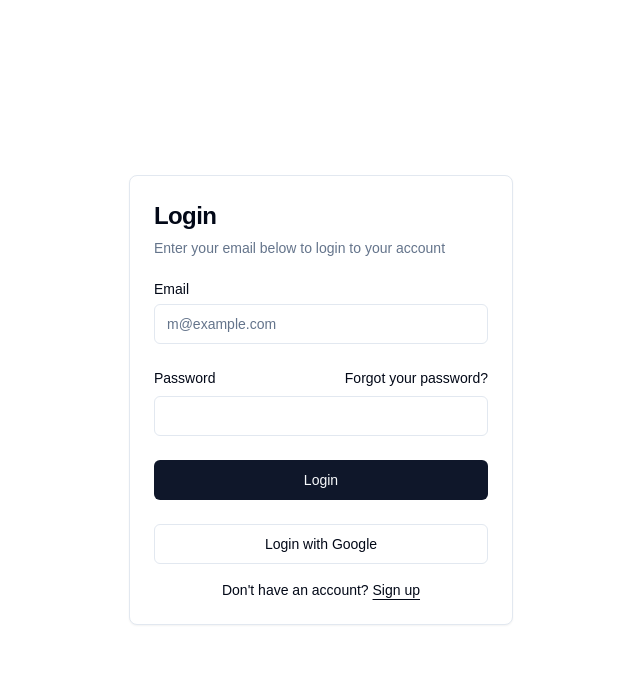
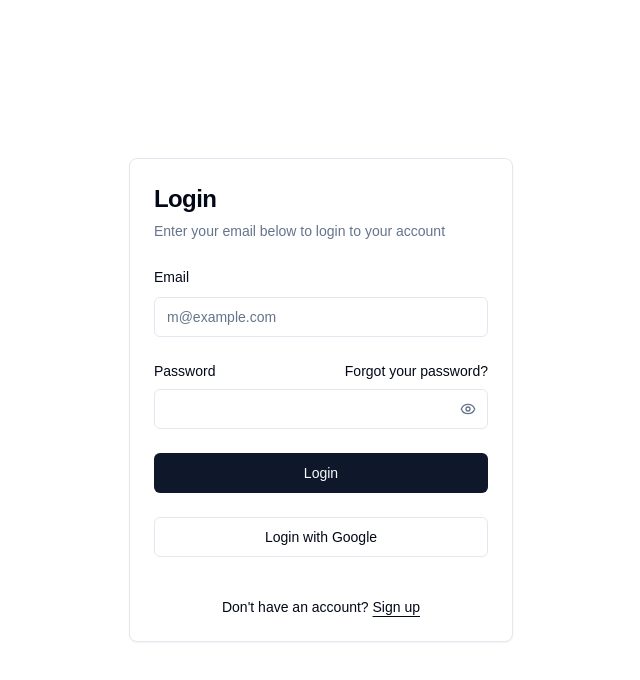
Before and after one commit to dugganl1/my-dashboard-project, a Next.js app: page /login in a window 1280 px wide. Shown: the top 680 px of the page, without its empty margins (319-959 px from the left). Built offline with nearby package versions, Linux system fonts and the light colour scheme.

Commit message:
edited form so it was react-hook-form with zod validation

```diff
--- a/components/login-form.tsx
+++ b/components/login-form.tsx
@@ -1,41 +1,110 @@
-import { cn } from "@/lib/utils"
-import { Button } from "@/components/ui/button"
-import {
-  Card,
-  CardContent,
-  CardDescription,
-  CardHeader,
-  CardTitle,
-} from "@/components/ui/card"
-import { Input } from "@/components/ui/input"
-import { Label } from "@/components/ui/label"
+"use client";
 
-export function LoginForm({
-  className,
-  ...props
-}: React.ComponentPropsWithoutRef<"div">) {
+import { useState } from "react";
+import { useForm } from "react-hook-form";
+import { zodResolver } from "@hookform/resolvers/zod";
+import * as z from "zod";
+import { Eye, EyeOff } from "lucide-react";
+import { cn } from "@/lib/utils";
+import { Button } from "@/components/ui/button";
+import { Card, CardContent, CardDescription, CardHeader, CardTitle } from "@/components/ui/card";
+import { Input } from "@/components/ui/input";
+import { Label } from "@/components/ui/label";
+import { Form, FormControl, FormField, FormItem, FormMessage } from "@/components/ui/form";
+
+// Define the form schema with Zod
+const formSchema = z.object({
+  email: z
+    .string()
+    .min(1, { message: "" }) // Empty message for required
+    .email({ message: "Please enter a valid email address" }),
+  password: z
+    .string()
+    .min(1, { message: "" }) // Empty message for required
+    .refine(
+      (password) => {
         return (
-    <div className={cn("flex flex-col gap-6", className)} {...props}>
+          password.length >= 8 &&
+          /[A-Z]/.test(password) &&
+          /[0-9]/.test(password) &&
+          /[^A-Za-z0-9]/.test(password)
+        );
+      },
+      { message: "" }
+    ),
+});
+
+export function LoginForm({ className, ...props }: React.ComponentPropsWithoutRef<"div">) {
+  const [showPassword, setShowPassword] = useState(false);
+  const [isPasswordFocused, setIsPasswordFocused] = useState(false);
+
+  // Initialize form
+  const form = useForm<z.infer<typeof formSchema>>({
+    resolver: zodResolver(formSchema),
+    defaultValues: {
+      email: "",
+      password: "",
+    },
+    mode: "onSubmit", // Only validate on submit
+    reValidateMode: "onChange", // But revalidate on change after submit
+  });
+
+  // Handle form submission
+  function onSubmit(values: z.infer<typeof formSchema>) {
+    console.log(values);
+    // Add your login logic here
+  }
+
+  return (
+    <div
+      className={cn("flex flex-col gap-6", className)}
+      {...props}
+    >
       <Card>
         <CardHeader>
           <CardTitle className="text-2xl">Login</CardTitle>
-          <CardDescription>
-            Enter your email below to login to your account
-          </CardDescription>
+          <CardDescription>Enter your email below to login to your account</CardDescription>
         </CardHeader>
         <CardContent>
-          <form>
-            <div className="flex flex-col gap-6">
-              <div className="grid gap-2">
+          <Form {...form}>
+            <form
+              onSubmit={form.handleSubmit(onSubmit)}
+              className="flex flex-col gap-6"
+            >
+              <FormField
+                control={form.control}
+                name="email"
+                render={({ field }) => (
+                  <FormItem>
                     <Label htmlFor="email">Email</Label>
+                    <FormControl>
                       <Input
-                  id="email"
+                        {...field}
                         type="email"
                         placeholder="m@example.com"
-                  required
+                        onBlur={(e) => {
+                          field.onBlur();
+                          if (e.target.value) {
+                            form.trigger("email");
+                          }
+                        }}
+                        onChange={(e) => {
+                          field.onChange(e);
+                          // Clear any existing errors when user starts typing again
+                          form.clearErrors("email");
+                        }}
                       />
-              </div>
-              <div className="grid gap-2">
+                    </FormControl>
+                    <FormMessage className="text-red-500 text-sm" />
+                  </FormItem>
+                )}
+              />
+
+              <FormField
+                control={form.control}
+                name="password"
+                render={({ field }) => (
+                  <FormItem>
                     <div className="flex items-center">
                       <Label htmlFor="password">Password</Label>
                       <a
@@ -45,24 +114,96 @@ export function LoginForm({
                         Forgot your password?
                       </a>
                     </div>
-                <Input id="password" type="password" required />
+                    <FormControl>
+                      <div className="relative">
+                        <Input
+                          {...field}
+                          type={showPassword ? "text" : "password"}
+                          onFocus={() => setIsPasswordFocused(true)}
+                          onBlur={() => setIsPasswordFocused(false)}
+                        />
+                        <Button
+                          type="button"
+                          variant="ghost"
+                          size="sm"
+                          className="absolute right-0 top-0 h-full px-3 py-2 hover:bg-transparent"
+                          onClick={() => setShowPassword(!showPassword)}
+                        >
+                          {showPassword ? (
+                            <EyeOff className="h-4 w-4 text-muted-foreground" />
+                          ) : (
+                            <Eye className="h-4 w-4 text-muted-foreground" />
+                          )}
+                        </Button>
                       </div>
-              <Button type="submit" className="w-full">
+                    </FormControl>
+                    {(isPasswordFocused || field.value.length > 0) &&
+                      !(
+                        field.value.length >= 8 &&
+                        /[A-Z]/.test(field.value) &&
+                        /[0-9]/.test(field.value) &&
+                        /[^A-Za-z0-9]/.test(field.value)
+                      ) && (
+                        <ul className="text-sm mt-2 space-y-1">
+                          <li
+                            className={field.value.length >= 8 ? "text-green-500" : "text-red-500"}
+                          >
+                            • At least 8 characters
+                          </li>
+                          <li
+                            className={
+                              /[A-Z]/.test(field.value) ? "text-green-500" : "text-red-500"
+                            }
+                          >
+                            • One uppercase letter
+                          </li>
+                          <li
+                            className={
+                              /[0-9]/.test(field.value) ? "text-green-500" : "text-red-500"
+                            }
+                          >
+                            • One number
+                          </li>
+                          <li
+                            className={
+                              /[^A-Za-z0-9]/.test(field.value) ? "text-green-500" : "text-red-500"
+                            }
+                          >
+                            • One special character
+                          </li>
+                        </ul>
+                      )}
+                    <FormMessage className="text-red-500 text-sm" />
+                  </FormItem>
+                )}
+              />
+
+              <Button
+                type="submit"
+                className="w-full"
+              >
                 Login
               </Button>
-              <Button variant="outline" className="w-full">
+              <Button
+                variant="outline"
+                className="w-full"
+              >
                 Login with Google
               </Button>
-            </div>
+
               <div className="mt-4 text-center text-sm">
                 Don&apos;t have an account?{" "}
-              <a href="#" className="underline underline-offset-4">
+                <a
+                  href="#"
+                  className="underline underline-offset-4"
+                >
                   Sign up
                 </a>
               </div>
             </form>
+          </Form>
         </CardContent>
       </Card>
     </div>
-  )
+  );
 }
--- /dev/null
+++ b/components/ui/form.tsx
@@ -0,0 +1,178 @@
+"use client"
+
+import * as React from "react"
+import * as LabelPrimitive from "@radix-ui/react-label"
+import { Slot } from "@radix-ui/react-slot"
+import {
+  Controller,
+  ControllerProps,
+  FieldPath,
+  FieldValues,
+  FormProvider,
+  useFormContext,
+} from "react-hook-form"
+
+import { cn } from "@/lib/utils"
+import { Label } from "@/components/ui/label"
+
+const Form = FormProvider
+
+type FormFieldContextValue<
+  TFieldValues extends FieldValues = FieldValues,
+  TName extends FieldPath<TFieldValues> = FieldPath<TFieldValues>
+> = {
+  name: TName
+}
+
+const FormFieldContext = React.createContext<FormFieldContextValue>(
+  {} as FormFieldContextValue
+)
+
+const FormField = <
+  TFieldValues extends FieldValues = FieldValues,
+  TName extends FieldPath<TFieldValues> = FieldPath<TFieldValues>
+>({
+  ...props
+}: ControllerProps<TFieldValues, TName>) => {
+  return (
+    <FormFieldContext.Provider value={{ name: props.name }}>
+      <Controller {...props} />
+    </FormFieldContext.Provider>
+  )
+}
+
+const useFormField = () => {
+  const fieldContext = React.useContext(FormFieldContext)
+  const itemContext = React.useContext(FormItemContext)
+  const { getFieldState, formState } = useFormContext()
+
+  const fieldState = getFieldState(fieldContext.name, formState)
+
+  if (!fieldContext) {
+    throw new Error("useFormField should be used within <FormField>")
+  }
+
+  const { id } = itemContext
+
+  return {
+    id,
+    name: fieldContext.name,
+    formItemId: `${id}-form-item`,
+    formDescriptionId: `${id}-form-item-description`,
+    formMessageId: `${id}-form-item-message`,
+    ...fieldState,
+  }
+}
+
+type FormItemContextValue = {
+  id: string
+}
+
+const FormItemContext = React.createContext<FormItemContextValue>(
+  {} as FormItemContextValue
+)
+
+const FormItem = React.forwardRef<
+  HTMLDivElement,
+  React.HTMLAttributes<HTMLDivElement>
+>(({ className, ...props }, ref) => {
+  const id = React.useId()
+
+  return (
+    <FormItemContext.Provider value={{ id }}>
+      <div ref={ref} className={cn("space-y-2", className)} {...props} />
+    </FormItemContext.Provider>
+  )
+})
+FormItem.displayName = "FormItem"
+
+const FormLabel = React.forwardRef<
+  React.ElementRef<typeof LabelPrimitive.Root>,
+  React.ComponentPropsWithoutRef<typeof LabelPrimitive.Root>
+>(({ className, ...props }, ref) => {
+  const { error, formItemId } = useFormField()
+
+  return (
+    <Label
+      ref={ref}
+      className={cn(error && "text-destructive", className)}
+      htmlFor={formItemId}
+      {...props}
+    />
+  )
+})
+FormLabel.displayName = "FormLabel"
+
+const FormControl = React.forwardRef<
+  React.ElementRef<typeof Slot>,
+  React.ComponentPropsWithoutRef<typeof Slot>
+>(({ ...props }, ref) => {
+  const { error, formItemId, formDescriptionId, formMessageId } = useFormField()
+
+  return (
+    <Slot
+      ref={ref}
+      id={formItemId}
+      aria-describedby={
+        !error
+          ? `${formDescriptionId}`
+          : `${formDescriptionId} ${formMessageId}`
+      }
+      aria-invalid={!!error}
+      {...props}
+    />
+  )
+})
+FormControl.displayName = "FormControl"
+
+const FormDescription = React.forwardRef<
+  HTMLParagraphElement,
+  React.HTMLAttributes<HTMLParagraphElement>
+>(({ className, ...props }, ref) => {
+  const { formDescriptionId } = useFormField()
+
+  return (
+    <p
+      ref={ref}
+      id={formDescriptionId}
+      className={cn("text-sm text-muted-foreground", className)}
+      {...props}
+    />
+  )
+})
+FormDescription.displayName = "FormDescription"
+
+const FormMessage = React.forwardRef<
+  HTMLParagraphElement,
+  React.HTMLAttributes<HTMLParagraphElement>
+>(({ className, children, ...props }, ref) => {
+  const { error, formMessageId } = useFormField()
+  const body = error ? String(error?.message) : children
+
+  if (!body) {
+    return null
+  }
+
+  return (
+    <p
+      ref={ref}
+      id={formMessageId}
+      className={cn("text-sm font-medium text-destructive", className)}
+      {...props}
+    >
+      {body}
+    </p>
+  )
+})
+FormMessage.displayName = "FormMessage"
+
+export {
+  useFormField,
+  Form,
+  FormItem,
+  FormLabel,
+  FormControl,
+  FormDescription,
+  FormMessage,
+  FormField,
+}
--- a/package.json
+++ b/package.json
@@ -9,6 +9,7 @@
     "lint": "next lint"
   },
   "dependencies": {
+    "@hookform/resolvers": "^3.10.0",
     "@radix-ui/react-dialog": "^1.1.4",
     "@radix-ui/react-dropdown-menu": "^2.1.4",
     "@radix-ui/react-label": "^2.1.1",
@@ -21,8 +22,10 @@
     "next": "14.2.16",
     "react": "^18",
     "react-dom": "^18",
+    "react-hook-form": "^7.54.2",
     "tailwind-merge": "^2.6.0",
-    "tailwindcss-animate": "^1.0.7"
+    "tailwindcss-animate": "^1.0.7",
+    "zod": "^3.24.1"
   },
   "devDependencies": {
     "@types/node": "^20",
```
Also changed, not shown: 1 other file (tests, documents, lock files or other folders). Lines whose indentation alone changed are shown as unchanged.
